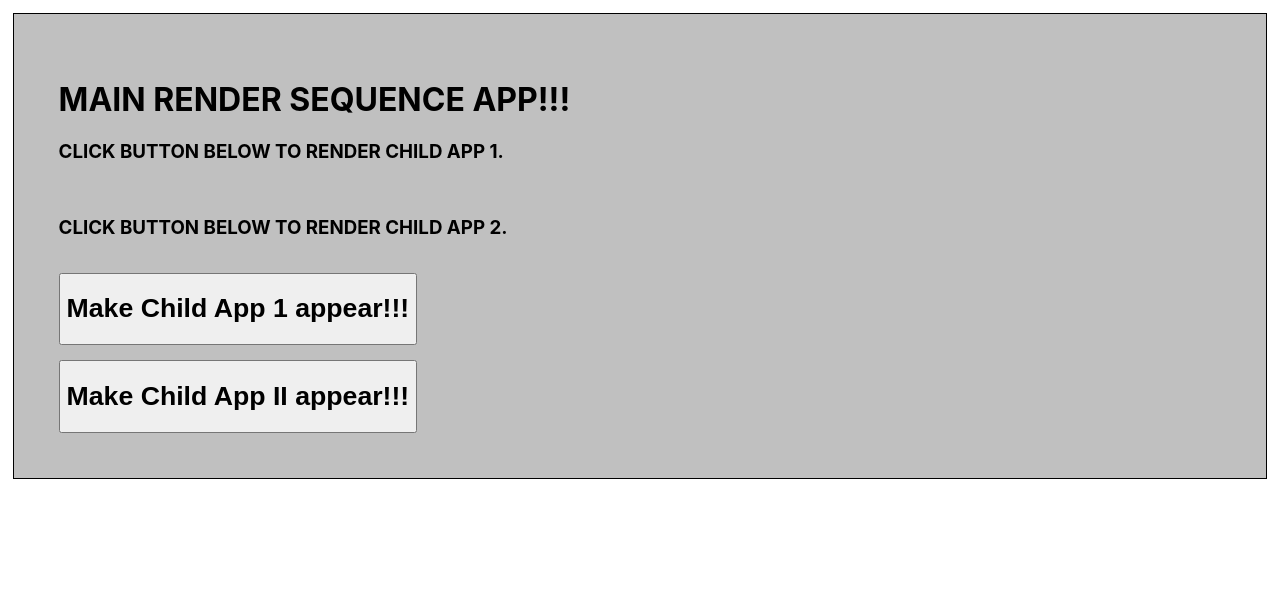
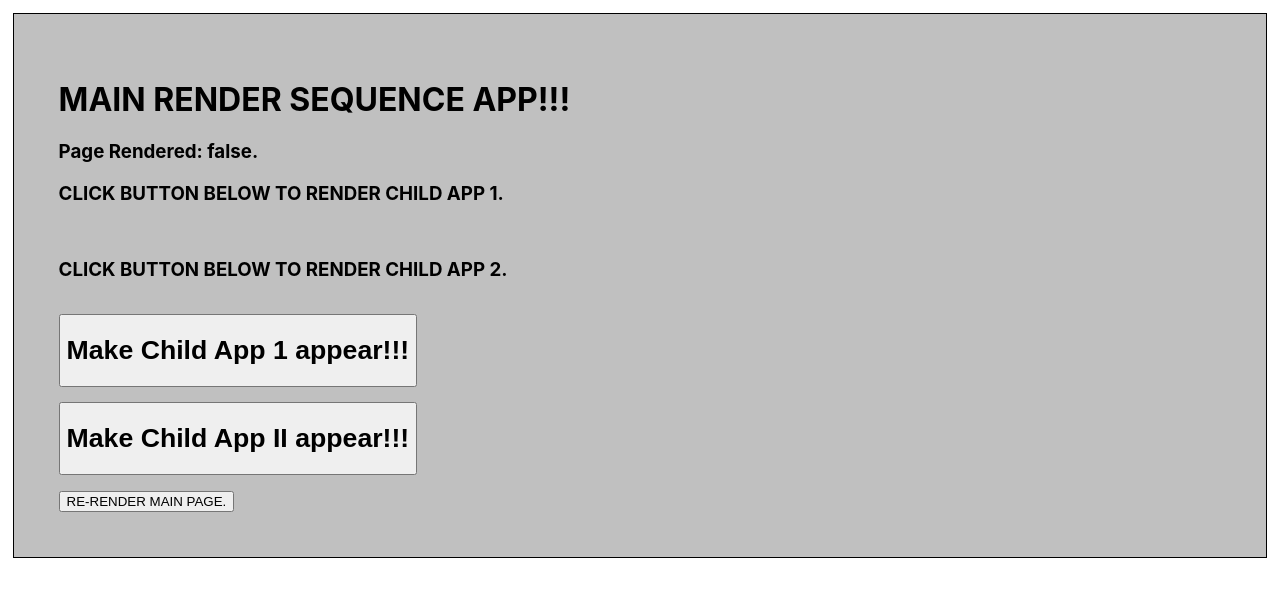
Before and after one commit to dho1115/ReactRenderOrder, a React (Create React App) app: page / in a window 1280 px wide. Shown: the top 596 px of the page. Built offline with nearby package versions, Linux system fonts and the light colour scheme.

Commit message:
changes to components.

```diff
--- a/src/RenderSequence/ChildAppI.js
+++ b/src/RenderSequence/ChildAppI.js
@@ -29,7 +29,6 @@ const ChildAppI = (props) => {
         console.log(childAppIState);
     }
 
-    console.log("Outside UseEffect: ChildAppI has rendered")
     return (
         <div style={{ border: '3px solid olive', backgroundColor: 'moccasin', padding: '3%' }}>
             <h1 style={{ color: 'red' }}>childAppI.</h1>
--- a/src/RenderSequence/ChildAppII.js
+++ b/src/RenderSequence/ChildAppII.js
@@ -3,6 +3,13 @@ import React, { useState, useEffect, createRef } from 'react'
 const ChildAppII = (props) => {
     const [childAppIIState, setChildAppIIState] = useState({name: ''});
     const cityRef = createRef();
+
+    useEffect(() => {
+        console.log('Inside useEffect: ChildAppII has rendered.');
+        return () => {
+
+        };
+    }, []);
 
     function changeChildApp2State() {
         setChildAppIIState(prvName => prvName.name == "AJ Scott" ? {...prvName, name: 'Jane Doe'} : {...prvName, name: 'AJ Scott'});
@@ -13,13 +20,6 @@ const ChildAppII = (props) => {
         cityRef.current = 'Los Angeles';
         console.log({ cityRef });
     }
-
-    useEffect(() => {
-        console.log('Inside useEffect: ChildAppII has rendered.')
-        return () => {
-
-        };
-    }, []);
 
     return (
         <div style={{ border: '3px solid maroon', backgroundColor: 'yellow', padding: '3%' }}>
--- a/src/RenderSequence/RenderSequenceApp.js
+++ b/src/RenderSequence/RenderSequenceApp.js
@@ -6,18 +6,19 @@ import ChildAppII from './ChildAppII';
 class RenderSequenceApp extends Component {
     constructor(props) {
         super(props);
-        this.state = { renderChildApp1: false, renderChildAppII: false };
+        this.state = { renderChildApp1: false, renderChildAppII: false, mainPageRender: false };
     }
 
     componentDidMount() {
-        console.log('componentDidMount: RenderSequenceApp.js has rendered.')
+        console.log('componentDidMount: RenderSequenceApp.js has rendered.');
     }
 
     render() {
-        console.log('Inside render() has rendered.')
+        console.log('Main Page Rendered.');
         return (
             <div style={{ padding: '3.5%', border: '1px solid black', backgroundColor: 'silver', margin: '1%' }}>
                 <h1>MAIN RENDER SEQUENCE APP!!!</h1>
+                <h3>Page Rendered: {this.state.mainPageRender ? 'true' : 'false'}.</h3>
                 {
                     this.state.renderChildApp1 ?
                         <ChildAppI />
@@ -46,6 +47,10 @@ class RenderSequenceApp extends Component {
                     { this.state.renderChildAppII ? <h1>Make Child App II disappear!!!</h1> : <h1>Make Child App II appear!!!</h1> }
                 </button>
 
+                <div style={{minHeight: '15px'}} />
+
+                <button onClick={() => this.setState({ mainPageRender: !this.state.mainPageRender })}>RE-RENDER MAIN PAGE.</button>
+
             </div>
         );
     }
```
